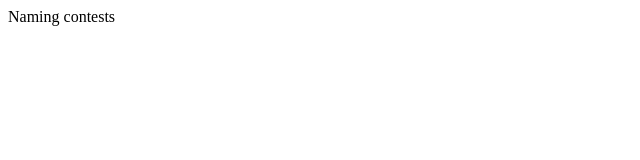
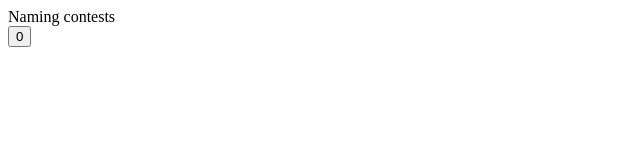
Before and after one commit to oscarcenteno/mern_contests_app, a React app: page / in a window 1280 px wide. Shown: the top 160 px of the page, without its empty margins (0-640 px from the left). Built offline with nearby package versions, Linux system fonts and the light colour scheme; the HTML template or start-up script is replaced by a standard one.

Commit message:
state and event handlers

```diff
--- a/src/components/app.tsx
+++ b/src/components/app.tsx
@@ -1,9 +1,20 @@
 import Header from "./header";
+import { useState } from "react";
 
 const App = () => {
+  const [counter, setCounter] = useState(0);
+
   return (
     <div className="container">
       <Header message="Naming contests" />
+      <button
+        type="submit"
+        onClick={() => {
+          setCounter(counter + 1);
+        }}
+      >
+        {counter}
+      </button>
     </div>
   );
 };
```
